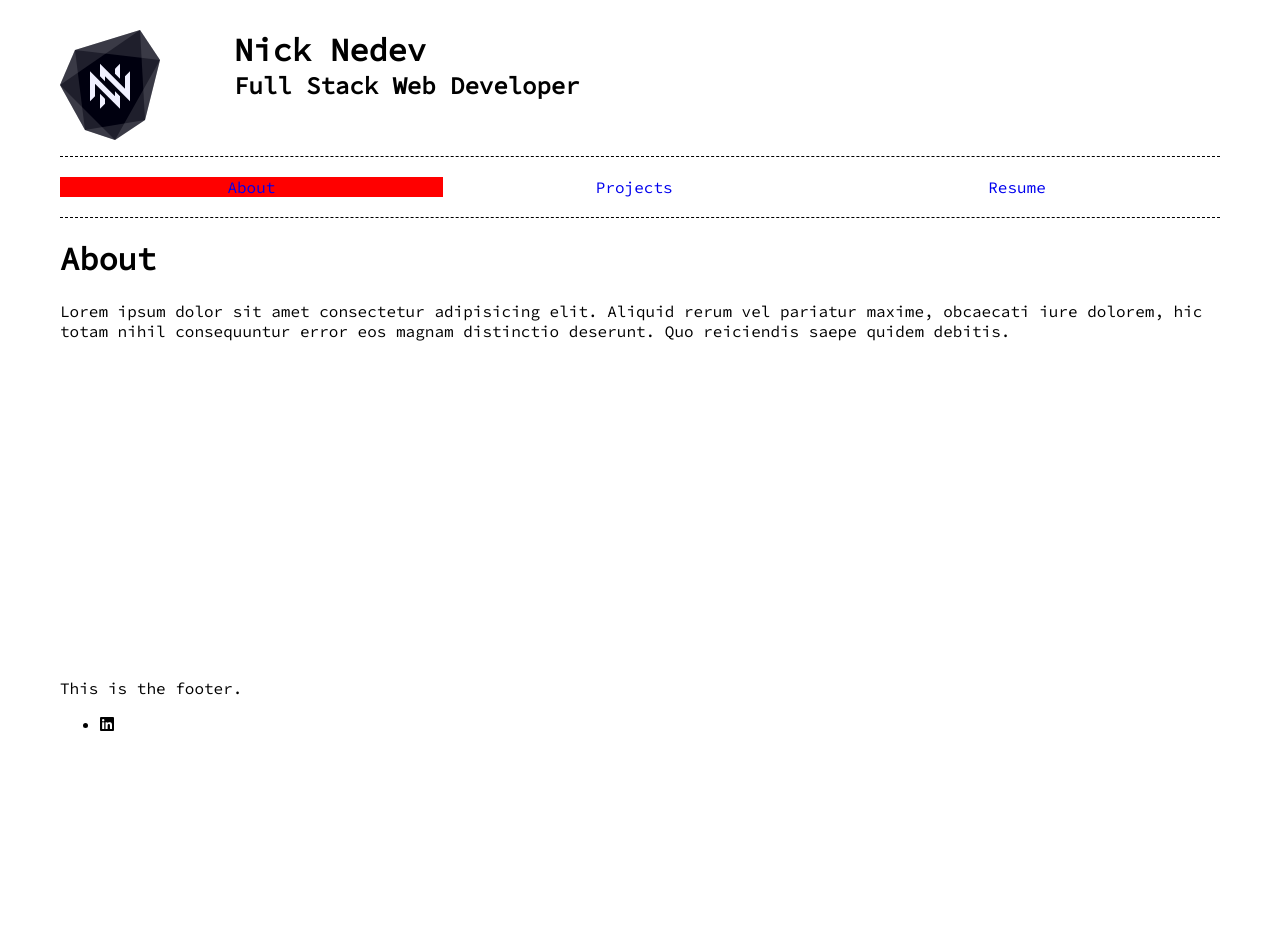
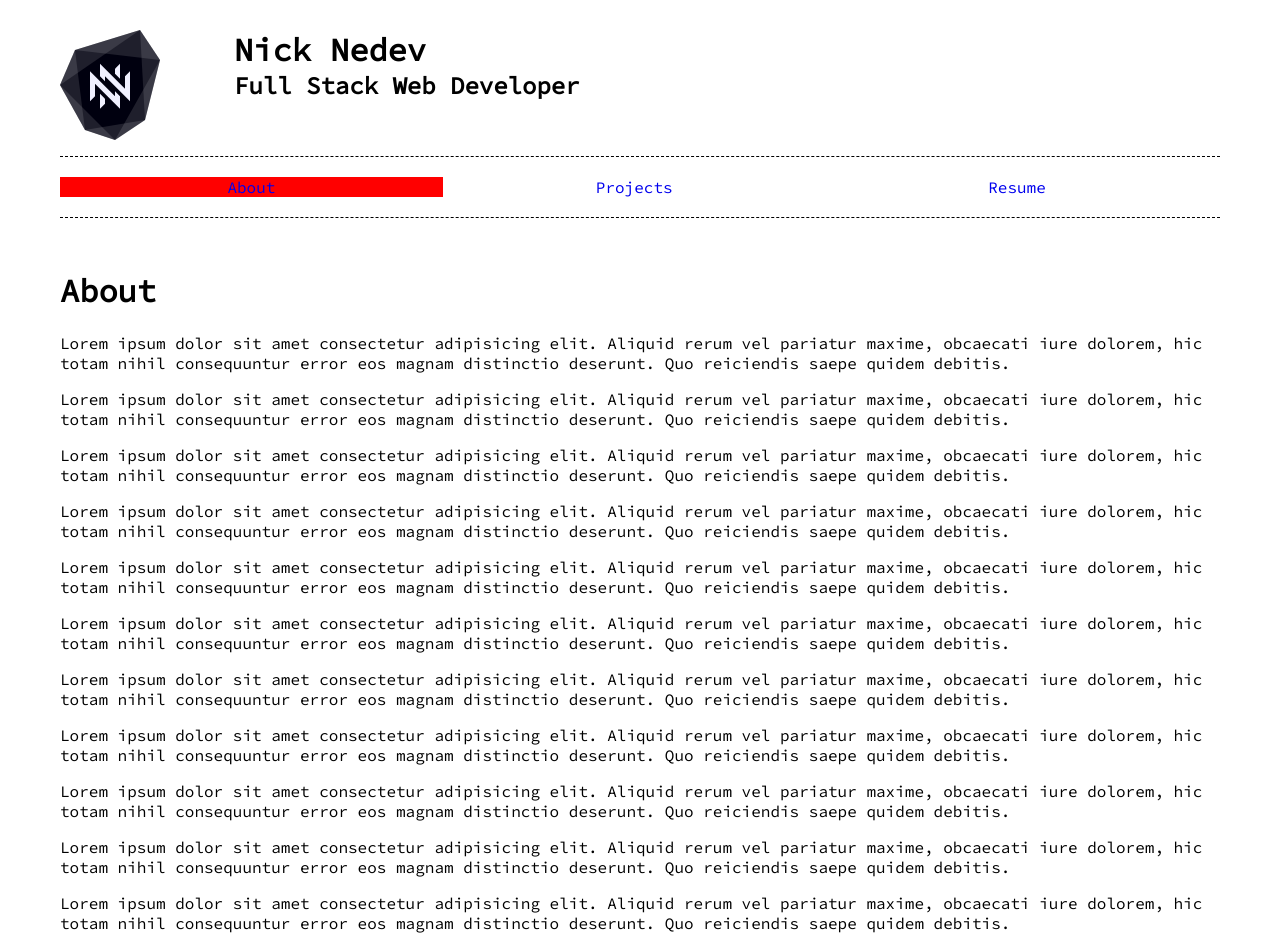
Before and after one commit to nnedevn/new-site-react-grid, a React (Create React App) app: page / in a window 1280 px wide. Shown: the top 951 px of the page. Before the commit the page ends 800 px from the top, so only its background shows below. Built offline with nearby package versions, Linux system fonts and the light colour scheme.

Commit message:
Adds Footer Positioning

```diff
--- a/src/App.css
+++ b/src/App.css
@@ -1,30 +1,55 @@
-:root{
+:root {
   --border-color: #000;
 }
 
+html,
 body {
+
+}
+body {
+
   font-family: "Source Code Pro", monospace;
   margin: 30px 60px;
 }
 
-.App-header{
+.App {
+  height: 100vh;
+  display: grid;
+  grid-gap: 10px;
+  grid-template-columns: 1fr;
+  grid-template-rows: 100px 100px 1fr 80px;
+  grid-template-areas:
+    "header"
+    "nav"
+    "main"
+    "footer";
+}
+
+.App-header {
+  grid-area: header;
   display: grid;
   grid-template-columns: 15% 30%;
   grid-template-rows: 20% 20%;
 }
-.App-header h1{
-margin: 0;
-padding: 0;
 
+.App-header h1 {
+  margin: 0;
+  padding: 0;
 }
-.App-header h2{
+
+.App-header h2 {
   margin: 0;
   grid-row-start: 2;
-  grid-column-start:2;
+  grid-column-start: 2;
 }
 
 /* Navigation Styles */
+
+nav {
+  grid-area: nav;
+}
 .wide-nav {
+  grid-area: nav;
   display: grid;
   grid-template-columns: 33% 33% 33%;
   list-style: none;
@@ -35,63 +60,66 @@ padding: 0;
 }
 
 .wide-nav li:first-child {
-  /* grid-column-start:2;
-  grid-column-end: 3; */
-  /* width:100%; */
-   background-color: red;
+  background-color: red;
 }
 
 nav li a {
   text-decoration: none;
 }
 
-
-.narrow-nav{
-  display:none;
-}
-/* .displayMobileNav{
-  display: block;
-  color: red;
-} */
-.hideMobileNav{
+.narrow-nav {
   display: none;
 }
 
-.slide-up, .slide-down {
+.hideMobileNav {
+  display: none;
+}
+
+.slide-up,
+.slide-down {
   max-height: 0;
   overflow-y: hidden;
   transition: max-height 0.5s ease-in-out;
 }
+
 .slide-down {
-  max-height: 60px ;
+  max-height: 60px;
 }
-.slider.closed{
+
+.slider.closed {
   max-height: 0;
 }
 /* End Navigation Styles */
 
+.main-content {
+  grid-area: main;
+}
 
-footer{
-  position: absolute;
-  bottom: 50px;
+footer {
+  grid-area: footer;
+}
+
+
+footer ul li {
+  list-style: none;
 }
 
 
 /* MEDIA QUERIES */
 
-@media (max-width: 450px){
-  .wide-nav{
+@media (max-width: 450px) {
+  .wide-nav {
     display: none;
   }
-  .narrow-nav{
-    display:block;
+  .narrow-nav {
+    display: block;
     grid-column: 1/3;
   }
 }
 
-@media (max-width: 600px){
-  .App-header{
-    display:none;
+@media (max-width: 600px) {
+  .App-header {
+    display: none;
   }
 }
 /* END MEDIA QUERIES */
--- a/src/App.js
+++ b/src/App.js
@@ -8,7 +8,7 @@ import {
 } from "react-router-dom";
 
 // Import Components
-import Navigation from './Components/Navigation';
+import Navigation from "./Components/Navigation";
 import About from "./Components/About";
 import Resume from "./Components/Resume";
 import Projects from "./Components/Projects";
@@ -18,7 +18,7 @@ import "./App.css";
 
 const App = () => {
   return (
-    <Router className="App-intro">
+    <Router className="App-router">
       <div className="App">
         <header className="App-header">
           <img src={logo} className="App-logo" alt="logo" />
@@ -26,11 +26,9 @@ const App = () => {
             <h1>Nick Nedev</h1>
             <h2>Full Stack Web Developer</h2>
           </div>
-
         </header>
         <Navigation />
-
-        <div>
+        <div className="main-content">
           <Route exact path="/" component={About} />
           <Route exact path="/about" component={About} />
           <Route exact path="/projects" component={Projects} />
--- a/src/Components/About.js
+++ b/src/Components/About.js
@@ -1,4 +1,4 @@
-import React, { Component } from "react";
+import React from "react";
 
 const About = () => {
   return (
@@ -13,6 +13,72 @@ const About = () => {
           consequuntur error eos magnam distinctio deserunt. Quo reiciendis
           saepe quidem debitis.
         </p>
+        <p>
+          Lorem ipsum dolor sit amet consectetur adipisicing elit. Aliquid rerum
+          vel pariatur maxime, obcaecati iure dolorem, hic totam nihil
+          consequuntur error eos magnam distinctio deserunt. Quo reiciendis
+          saepe quidem debitis.
+        </p>
+        <p>
+          Lorem ipsum dolor sit amet consectetur adipisicing elit. Aliquid rerum
+          vel pariatur maxime, obcaecati iure dolorem, hic totam nihil
+          consequuntur error eos magnam distinctio deserunt. Quo reiciendis
+          saepe quidem debitis.
+        </p>
+        <p>
+          Lorem ipsum dolor sit amet consectetur adipisicing elit. Aliquid rerum
+          vel pariatur maxime, obcaecati iure dolorem, hic totam nihil
+          consequuntur error eos magnam distinctio deserunt. Quo reiciendis
+          saepe quidem debitis.
+        </p>
+        <p>
+          Lorem ipsum dolor sit amet consectetur adipisicing elit. Aliquid rerum
+          vel pariatur maxime, obcaecati iure dolorem, hic totam nihil
+          consequuntur error eos magnam distinctio deserunt. Quo reiciendis
+          saepe quidem debitis.
+        </p>
+        <p>
+          Lorem ipsum dolor sit amet consectetur adipisicing elit. Aliquid rerum
+          vel pariatur maxime, obcaecati iure dolorem, hic totam nihil
+          consequuntur error eos magnam distinctio deserunt. Quo reiciendis
+          saepe quidem debitis.
+        </p>
+        <p>
+          Lorem ipsum dolor sit amet consectetur adipisicing elit. Aliquid rerum
+          vel pariatur maxime, obcaecati iure dolorem, hic totam nihil
+          consequuntur error eos magnam distinctio deserunt. Quo reiciendis
+          saepe quidem debitis.
+        </p>
+        <p>
+          Lorem ipsum dolor sit amet consectetur adipisicing elit. Aliquid rerum
+          vel pariatur maxime, obcaecati iure dolorem, hic totam nihil
+          consequuntur error eos magnam distinctio deserunt. Quo reiciendis
+          saepe quidem debitis.
+        </p>
+        <p>
+          Lorem ipsum dolor sit amet consectetur adipisicing elit. Aliquid rerum
+          vel pariatur maxime, obcaecati iure dolorem, hic totam nihil
+          consequuntur error eos magnam distinctio deserunt. Quo reiciendis
+          saepe quidem debitis.
+        </p>
+        <p>
+          Lorem ipsum dolor sit amet consectetur adipisicing elit. Aliquid rerum
+          vel pariatur maxime, obcaecati iure dolorem, hic totam nihil
+          consequuntur error eos magnam distinctio deserunt. Quo reiciendis
+          saepe quidem debitis.
+        </p>
+        <p>
+          Lorem ipsum dolor sit amet consectetur adipisicing elit. Aliquid rerum
+          vel pariatur maxime, obcaecati iure dolorem, hic totam nihil
+          consequuntur error eos magnam distinctio deserunt. Quo reiciendis
+          saepe quidem debitis.
+        </p>
+        <p>
+          Lorem ipsum dolor sit amet consectetur adipisicing elit. Aliquid rerum
+          vel pariatur maxime, obcaecati iure dolorem, hic totam nihil
+          consequuntur error eos magnam distinctio deserunt. Quo reiciendis
+          saepe quidem debitis.
+        </p>
       </div>
     </div>
   );
--- a/src/Components/Footer.js
+++ b/src/Components/Footer.js
@@ -8,10 +8,11 @@ class Footer extends Component{
         <span>This is the footer.</span>
         <ul>
           <li>
-          <i class="fab fa-linkedin"></i>
-
-
+            <i className="fab fa-linkedin"></i>
           </li>
+           <li>
+             <i className="fab fa-github"></i>
+           </li>
         </ul>
       </footer>
     )
```
Also changed, not shown: src/Components/Resume.js (line endings or trailing spaces).
